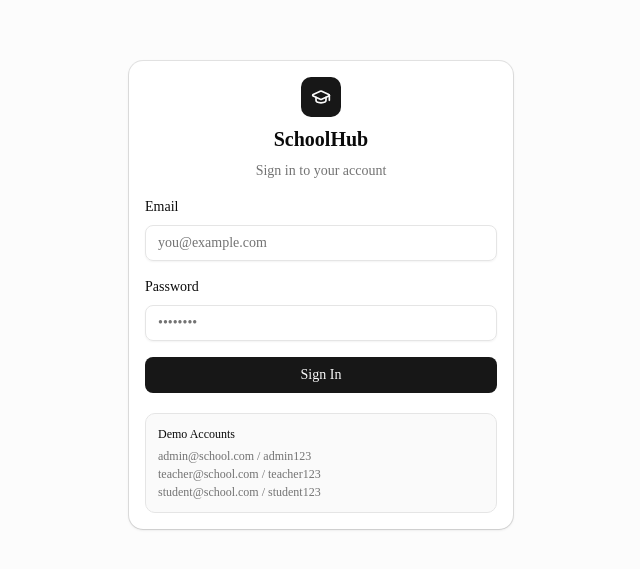
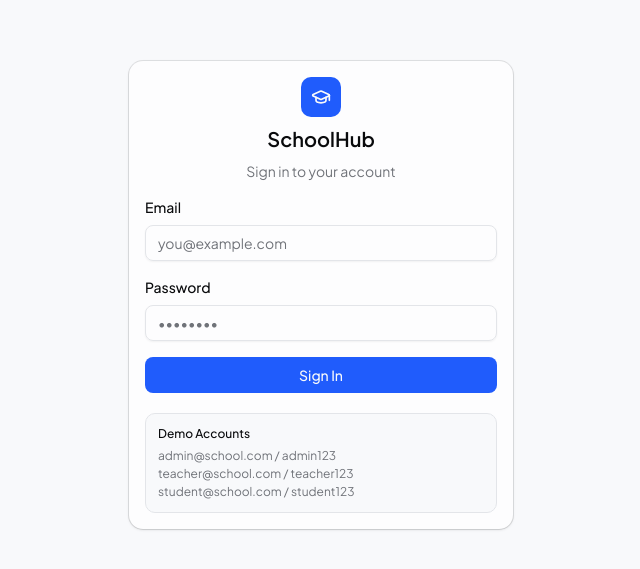
Before and after one commit to K4bain/SchoolManagement-PRJX, a Next.js app: page /login in a window 1280 px wide. Shown: the part 105-674 px from the top of the page, without its empty margins (319-959 px from the left). Built offline with nearby package versions, Linux system fonts and the light colour scheme.

Commit message:
feat-blue-theme-plus-jakarta-sans

```diff
--- a/src/app/(dashboard)/student/attendance/page.tsx
+++ b/src/app/(dashboard)/student/attendance/page.tsx
@@ -36,9 +36,9 @@ export default function StudentAttendancePage() {
   }, []);
 
   const statusColors: Record<string, string> = {
-    PRESENT: "bg-green-100 text-green-700 dark:bg-green-900/30 dark:text-green-400",
-    ABSENT: "bg-red-100 text-red-700 dark:bg-red-900/30 dark:text-red-400",
-    LATE: "bg-yellow-100 text-yellow-700 dark:bg-yellow-900/30 dark:text-yellow-400",
+    PRESENT: "bg-success-light text-success",
+    ABSENT: "bg-danger-light text-danger",
+    LATE: "bg-warning-light text-warning",
   };
 
   const presentCount = attendance.filter((a) => a.status === "PRESENT").length;
--- a/src/app/(dashboard)/student/grades/page.tsx
+++ b/src/app/(dashboard)/student/grades/page.tsx
@@ -50,17 +50,17 @@ export default function StudentGradesPage() {
   }));
 
   const getScoreColor = (score: number) => {
-    if (score >= 90) return "text-green-600 dark:text-green-400";
-    if (score >= 70) return "text-blue-600 dark:text-blue-400";
-    if (score >= 50) return "text-yellow-600 dark:text-yellow-400";
-    return "text-red-600 dark:text-red-400";
+    if (score >= 90) return "text-success";
+    if (score >= 70) return "text-info";
+    if (score >= 50) return "text-warning";
+    return "text-danger";
   };
 
   const getBadgeColor = (score: number) => {
-    if (score >= 90) return "bg-green-100 text-green-700 dark:bg-green-900/30 dark:text-green-400";
-    if (score >= 70) return "bg-blue-100 text-blue-700 dark:bg-blue-900/30 dark:text-blue-400";
-    if (score >= 50) return "bg-yellow-100 text-yellow-700 dark:bg-yellow-900/30 dark:text-yellow-400";
-    return "bg-red-100 text-red-700 dark:bg-red-900/30 dark:text-red-400";
+    if (score >= 90) return "bg-success-light text-success";
+    if (score >= 70) return "bg-info-light text-info";
+    if (score >= 50) return "bg-warning-light text-warning";
+    return "bg-danger-light text-danger";
   };
 
   return (
--- a/src/app/(dashboard)/teacher/attendance/page.tsx
+++ b/src/app/(dashboard)/teacher/attendance/page.tsx
@@ -100,9 +100,9 @@ export default function AttendancePage() {
   };
 
   const statusColors: Record<string, string> = {
-    PRESENT: "bg-green-100 text-green-700 dark:bg-green-900/30 dark:text-green-400",
-    ABSENT: "bg-red-100 text-red-700 dark:bg-red-900/30 dark:text-red-400",
-    LATE: "bg-yellow-100 text-yellow-700 dark:bg-yellow-900/30 dark:text-yellow-400",
+    PRESENT: "bg-success-light text-success",
+    ABSENT: "bg-danger-light text-danger",
+    LATE: "bg-warning-light text-warning",
   };
 
   return (
--- a/src/app/globals.css
+++ b/src/app/globals.css
@@ -39,6 +39,14 @@
   --color-popover: var(--popover);
   --color-card-foreground: var(--card-foreground);
   --color-card: var(--card);
+  --color-success: var(--success);
+  --color-success-light: var(--success-light);
+  --color-danger: var(--danger);
+  --color-danger-light: var(--danger-light);
+  --color-warning: var(--warning);
+  --color-warning-light: var(--warning-light);
+  --color-info: var(--info);
+  --color-info-light: var(--info-light);
   --radius-sm: calc(var(--radius) * 0.6);
   --radius-md: calc(var(--radius) * 0.8);
   --radius-lg: var(--radius);
@@ -49,72 +57,88 @@
 }
 
 :root {
-  --background: oklch(1 0 0);
-  --foreground: oklch(0.145 0 0);
-  --card: oklch(1 0 0);
-  --card-foreground: oklch(0.145 0 0);
-  --popover: oklch(1 0 0);
-  --popover-foreground: oklch(0.145 0 0);
-  --primary: oklch(0.205 0 0);
-  --primary-foreground: oklch(0.985 0 0);
-  --secondary: oklch(0.97 0 0);
-  --secondary-foreground: oklch(0.205 0 0);
-  --muted: oklch(0.97 0 0);
-  --muted-foreground: oklch(0.556 0 0);
-  --accent: oklch(0.97 0 0);
-  --accent-foreground: oklch(0.205 0 0);
+  --background: oklch(0.985 0.002 265);
+  --foreground: oklch(0.145 0.005 265);
+  --card: oklch(0.995 0.001 265);
+  --card-foreground: oklch(0.145 0.005 265);
+  --popover: oklch(0.995 0.001 265);
+  --popover-foreground: oklch(0.145 0.005 265);
+  --primary: oklch(0.546 0.245 264);
+  --primary-foreground: oklch(0.985 0.002 265);
+  --secondary: oklch(0.97 0.006 265);
+  --secondary-foreground: oklch(0.205 0.005 265);
+  --muted: oklch(0.97 0.006 265);
+  --muted-foreground: oklch(0.556 0.01 265);
+  --accent: oklch(0.97 0.006 265);
+  --accent-foreground: oklch(0.205 0.005 265);
   --destructive: oklch(0.577 0.245 27.325);
-  --border: oklch(0.922 0 0);
-  --input: oklch(0.922 0 0);
-  --ring: oklch(0.708 0 0);
-  --chart-1: oklch(0.87 0 0);
-  --chart-2: oklch(0.556 0 0);
-  --chart-3: oklch(0.439 0 0);
-  --chart-4: oklch(0.371 0 0);
-  --chart-5: oklch(0.269 0 0);
+  --border: oklch(0.922 0.006 265);
+  --input: oklch(0.922 0.006 265);
+  --ring: oklch(0.623 0.214 264);
+  --chart-1: oklch(0.646 0.222 264);
+  --chart-2: oklch(0.681 0.162 170);
+  --chart-3: oklch(0.585 0.233 280);
+  --chart-4: oklch(0.795 0.145 80);
+  --chart-5: oklch(0.645 0.215 15);
   --radius: 0.625rem;
-  --sidebar: oklch(0.985 0 0);
-  --sidebar-foreground: oklch(0.145 0 0);
-  --sidebar-primary: oklch(0.205 0 0);
-  --sidebar-primary-foreground: oklch(0.985 0 0);
-  --sidebar-accent: oklch(0.97 0 0);
-  --sidebar-accent-foreground: oklch(0.205 0 0);
-  --sidebar-border: oklch(0.922 0 0);
-  --sidebar-ring: oklch(0.708 0 0);
+  --sidebar: oklch(0.985 0.003 265);
+  --sidebar-foreground: oklch(0.145 0.005 265);
+  --sidebar-primary: oklch(0.546 0.245 264);
+  --sidebar-primary-foreground: oklch(0.985 0.002 265);
+  --sidebar-accent: oklch(0.97 0.006 265);
+  --sidebar-accent-foreground: oklch(0.205 0.005 265);
+  --sidebar-border: oklch(0.922 0.006 265);
+  --sidebar-ring: oklch(0.623 0.214 264);
+  --success: oklch(0.648 0.15 142);
+  --success-light: oklch(0.95 0.05 142);
+  --danger: oklch(0.577 0.245 27);
+  --danger-light: oklch(0.95 0.05 27);
+  --warning: oklch(0.768 0.164 85);
+  --warning-light: oklch(0.95 0.05 85);
+  --info: oklch(0.646 0.222 264);
+  --info-light: oklch(0.95 0.05 264);
 }
 
 .dark {
-  --background: oklch(0.145 0 0);
-  --foreground: oklch(0.985 0 0);
-  --card: oklch(0.205 0 0);
-  --card-foreground: oklch(0.985 0 0);
-  --popover: oklch(0.205 0 0);
-  --popover-foreground: oklch(0.985 0 0);
-  --primary: oklch(0.922 0 0);
-  --primary-foreground: oklch(0.205 0 0);
-  --secondary: oklch(0.269 0 0);
-  --secondary-foreground: oklch(0.985 0 0);
-  --muted: oklch(0.269 0 0);
-  --muted-foreground: oklch(0.708 0 0);
-  --accent: oklch(0.269 0 0);
-  --accent-foreground: oklch(0.985 0 0);
+  --background: oklch(0.145 0.005 265);
+  --foreground: oklch(0.985 0.002 265);
+  --card: oklch(0.205 0.008 265);
+  --card-foreground: oklch(0.985 0.002 265);
+  --popover: oklch(0.205 0.008 265);
+  --popover-foreground: oklch(0.985 0.002 265);
+  --primary: oklch(0.653 0.195 264);
+  --primary-foreground: oklch(0.145 0.005 265);
+  --secondary: oklch(0.269 0.008 265);
+  --secondary-foreground: oklch(0.985 0.002 265);
+  --muted: oklch(0.269 0.008 265);
+  --muted-foreground: oklch(0.708 0.01 265);
+  --accent: oklch(0.269 0.008 265);
+  --accent-foreground: oklch(0.985 0.002 265);
   --destructive: oklch(0.704 0.191 22.216);
-  --border: oklch(1 0 0 / 10%);
-  --input: oklch(1 0 0 / 15%);
-  --ring: oklch(0.556 0 0);
-  --chart-1: oklch(0.87 0 0);
-  --chart-2: oklch(0.556 0 0);
-  --chart-3: oklch(0.439 0 0);
-  --chart-4: oklch(0.371 0 0);
-  --chart-5: oklch(0.269 0 0);
-  --sidebar: oklch(0.205 0 0);
-  --sidebar-foreground: oklch(0.985 0 0);
-  --sidebar-primary: oklch(0.488 0.243 264.376);
-  --sidebar-primary-foreground: oklch(0.985 0 0);
-  --sidebar-accent: oklch(0.269 0 0);
-  --sidebar-accent-foreground: oklch(0.985 0 0);
-  --sidebar-border: oklch(1 0 0 / 10%);
-  --sidebar-ring: oklch(0.556 0 0);
+  --border: oklch(1 0.002 265 / 12%);
+  --input: oklch(1 0.002 265 / 15%);
+  --ring: oklch(0.623 0.214 264);
+  --chart-1: oklch(0.646 0.222 264);
+  --chart-2: oklch(0.681 0.162 170);
+  --chart-3: oklch(0.585 0.233 280);
+  --chart-4: oklch(0.795 0.145 80);
+  --chart-5: oklch(0.645 0.215 15);
+  --sidebar: oklch(0.175 0.008 265);
+  --sidebar-foreground: oklch(0.985 0.002 265);
+  --sidebar-primary: oklch(0.653 0.195 264);
+  --sidebar-primary-foreground: oklch(0.985 0.002 265);
+  --sidebar-accent: oklch(0.269 0.008 265);
+  --sidebar-accent-foreground: oklch(0.985 0.002 265);
+  --sidebar-border: oklch(1 0.002 265 / 12%);
+  --sidebar-ring: oklch(0.623 0.214 264);
+  --success: oklch(0.723 0.191 149.5);
+  --success-light: oklch(0.25 0.05 149);
+  --danger: oklch(0.704 0.191 22.216);
+  --danger-light: oklch(0.25 0.05 22);
+  --warning: oklch(0.828 0.164 85);
+  --warning-light: oklch(0.25 0.05 85);
+  --info: oklch(0.723 0.191 264);
+  --info-light: oklch(0.25 0.05 264);
 }
 
 @layer base {
--- a/src/app/layout.tsx
+++ b/src/app/layout.tsx
@@ -1,22 +1,18 @@
 import type { Metadata } from "next";
-import { Geist, Geist_Mono } from "next/font/google";
+import { Plus_Jakarta_Sans } from "next/font/google";
 import { SessionProvider } from "@/components/SessionProvider";
 import { ThemeProvider } from "@/components/ThemeProvider";
 import { Toaster } from "@/components/ui/sonner";
 import "./globals.css";
 
-const geistSans = Geist({
-  variable: "--font-geist-sans",
+const fontSans = Plus_Jakarta_Sans({
+  variable: "--font-sans",
   subsets: ["latin"],
-});
-
-const geistMono = Geist_Mono({
-  variable: "--font-geist-mono",
-  subsets: ["latin"],
+  weight: ["400", "500", "600", "700"],
 });
 
 export const metadata: Metadata = {
-  title: "School Management System",
+  title: "SchoolHub",
   description: "A comprehensive school management platform",
 };
 
@@ -28,7 +24,7 @@ export default function RootLayout({
   return (
     <html
       lang="en"
-      className={`${geistSans.variable} ${geistMono.variable} h-full`}
+      className={`${fontSans.variable} h-full`}
       suppressHydrationWarning
     >
       <body className="min-h-full flex flex-col antialiased">
```
